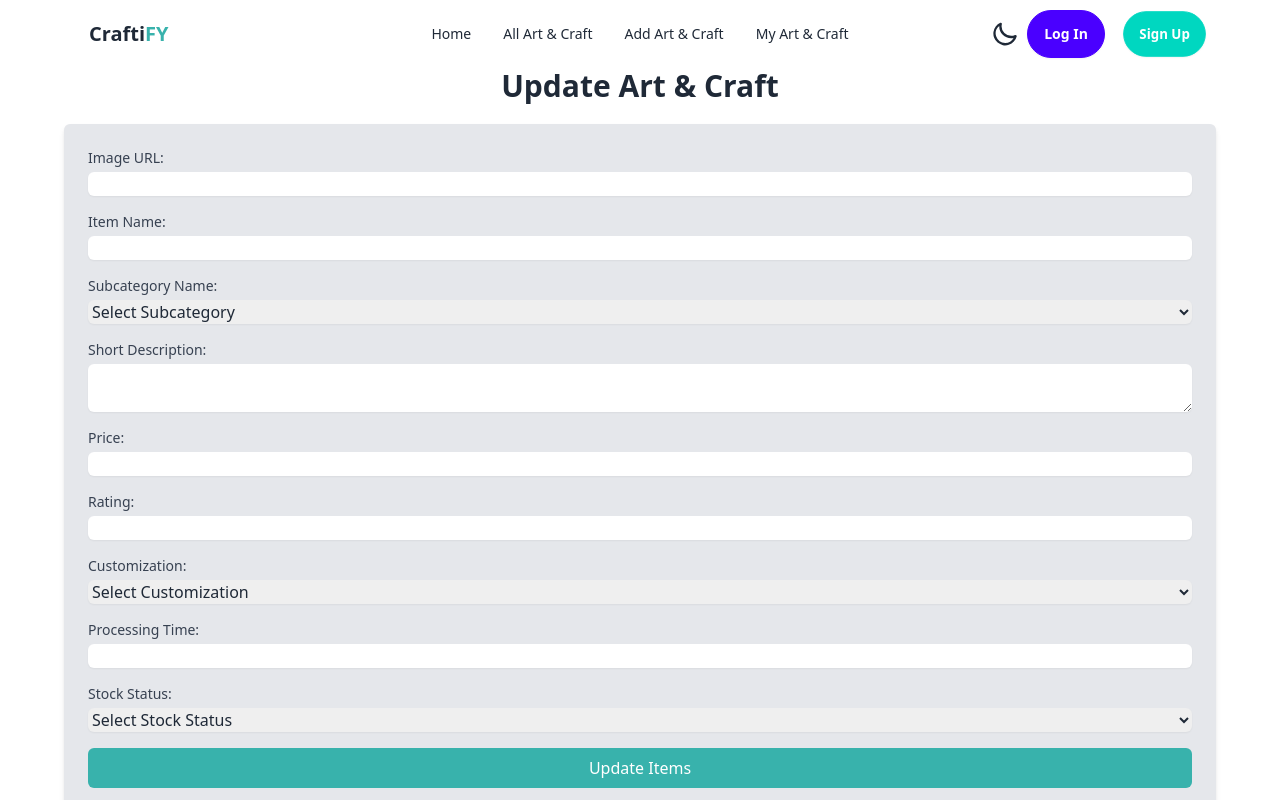
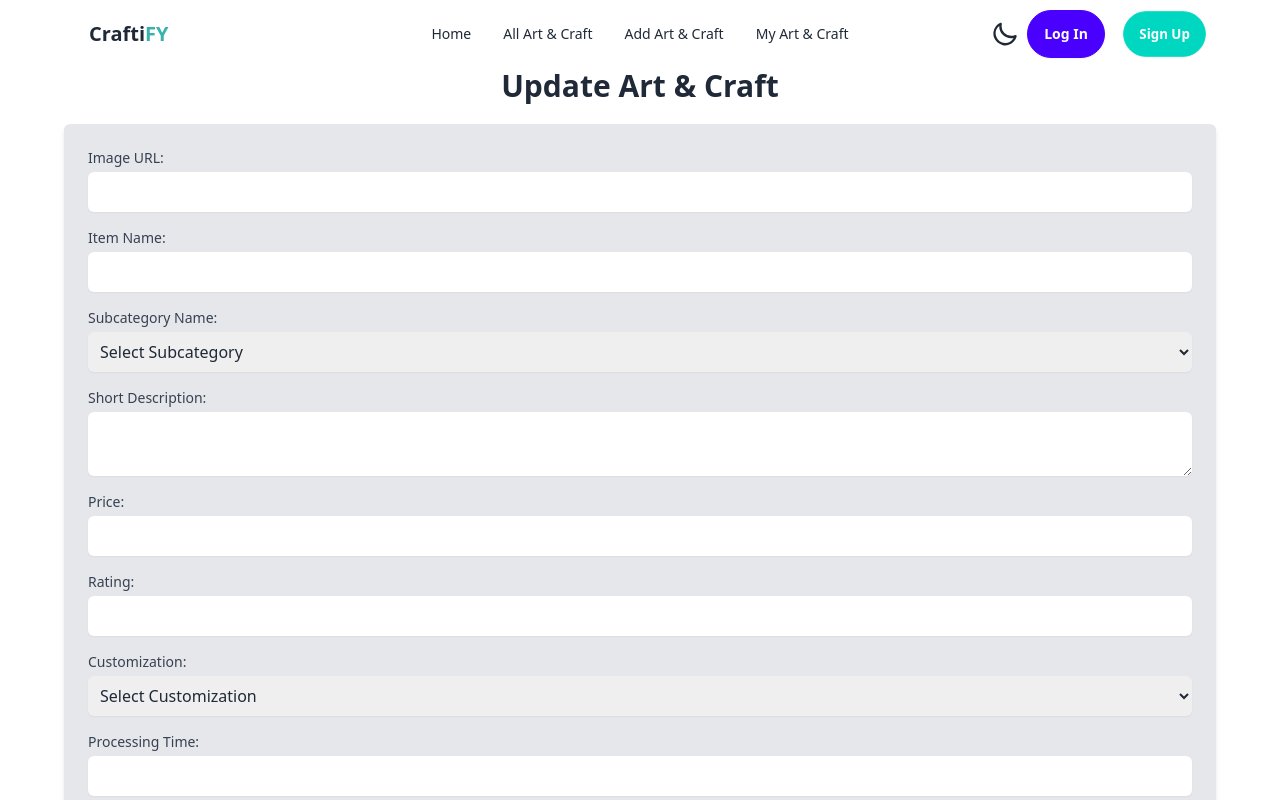
Before and after one commit to joysaha023/craftify-art-store-client-side, a React (Vite) app: page /updateitem/1 in a window 1280 px wide. Shown: the top 800 px of the page. Built offline with nearby package versions, Linux system fonts and the light colour scheme; no server answers.

Commit message:
last and final and final commit

```diff
--- a/src/Components/UpdateItem/UpdateItem.jsx
+++ b/src/Components/UpdateItem/UpdateItem.jsx
@@ -71,7 +71,7 @@ const UpdateItem = () => {
                 type="text"
                 id="image"
                 name="image"
-                className="mt-1 block w-full rounded-md border-gray-300 shadow-sm focus:border-indigo-300 focus:ring focus:ring-indigo-200 focus:ring-opacity-50"
+                className="mt-1 block w-full p-2 outline-none rounded-md border-gray-300 shadow-sm focus:border-indigo-300 focus:ring focus:ring-indigo-200 focus:ring-opacity-50"
                 required
               />
             </div>
@@ -84,7 +84,7 @@ const UpdateItem = () => {
                 id="item_name"
                 name="item_name"
                 defaultValue={product.item_name}
-                className="mt-1 pl-1 block w-full rounded-md border-gray-300 shadow-sm focus:border-indigo-300 focus:ring focus:ring-indigo-200 focus:ring-opacity-50"
+                className="mt-1 pl-1 block p-2 outline-none w-full rounded-md border-gray-300 shadow-sm focus:border-indigo-300 focus:ring focus:ring-indigo-200 focus:ring-opacity-50"
                 required
               />
             </div>
@@ -95,7 +95,7 @@ const UpdateItem = () => {
               <select
                 id="subcategory_name"
                 name="subcategory_name"
-                className="mt-1 block w-full rounded-md border-gray-300 shadow-sm focus:border-indigo-300 focus:ring focus:ring-indigo-200 focus:ring-opacity-50"
+                className="mt-1 block w-full p-2 outline-none rounded-md border-gray-300 shadow-sm focus:border-indigo-300 focus:ring focus:ring-indigo-200 focus:ring-opacity-50"
                 required
               >
                 <option value="">Select Subcategory</option>
@@ -116,7 +116,7 @@ const UpdateItem = () => {
               <textarea
                 id="short_description"
                 name="short_description"
-                className="mt-1 block w-full rounded-md border-gray-300 shadow-sm focus:border-indigo-300 focus:ring focus:ring-indigo-200 focus:ring-opacity-50"
+                className="mt-1 block w-full p-2 outline-none rounded-md border-gray-300 shadow-sm focus:border-indigo-300 focus:ring focus:ring-indigo-200 focus:ring-opacity-50"
                 required
               ></textarea>
             </div>
@@ -130,7 +130,7 @@ const UpdateItem = () => {
                 name="price"
                 defaultValue={product.price}
                 min="0"
-                className="mt-1 pl-1 block w-full rounded-md border-gray-300 shadow-sm focus:border-indigo-300 focus:ring focus:ring-indigo-200 focus:ring-opacity-50"
+                className="mt-1 pl-1 block w-full p-2 outline-none rounded-md border-gray-300 shadow-sm focus:border-indigo-300 focus:ring focus:ring-indigo-200 focus:ring-opacity-50"
                 required
               />
             </div>
@@ -146,7 +146,7 @@ const UpdateItem = () => {
                 min="0"
                 max="5"
                 step="0.1"
-                className="mt-1 pl-1 block w-full rounded-md border-gray-300 shadow-sm focus:border-indigo-300 focus:ring focus:ring-indigo-200 focus:ring-opacity-50"
+                className="mt-1 pl-1 block p-2 outline-none w-full rounded-md border-gray-300 shadow-sm focus:border-indigo-300 focus:ring focus:ring-indigo-200 focus:ring-opacity-50"
                 required
               />
             </div>
@@ -157,7 +157,7 @@ const UpdateItem = () => {
               <select
                 id="customization"
                 name="customization"
-                className="mt-1 block w-full rounded-md border-gray-300 shadow-sm focus:border-indigo-300 focus:ring focus:ring-indigo-200 focus:ring-opacity-50"
+                className="mt-1 block w-full p-2 outline-none rounded-md border-gray-300 shadow-sm focus:border-indigo-300 focus:ring focus:ring-indigo-200 focus:ring-opacity-50"
                 required
               >
                 <option value="">Select Customization</option>
@@ -174,7 +174,7 @@ const UpdateItem = () => {
                 id="processing_time"
 
                 name="processing_time"
-                className="mt-1 block w-full rounded-md border-gray-300 shadow-sm focus:border-indigo-300 focus:ring focus:ring-indigo-200 focus:ring-opacity-50"
+                className="mt-1 block w-full p-2 outline-none rounded-md border-gray-300 shadow-sm focus:border-indigo-300 focus:ring focus:ring-indigo-200 focus:ring-opacity-50"
                 required
               />
             </div>
@@ -185,7 +185,7 @@ const UpdateItem = () => {
               <select
                 id="stock_status"
                 name="stock_status"
-                className="mt-1 block w-full rounded-md border-gray-300 shadow-sm focus:border-indigo-300 focus:ring focus:ring-indigo-200 focus:ring-opacity-50"
+                className="mt-1 block w-full rounded-md p-2 outline-none border-gray-300 shadow-sm focus:border-indigo-300 focus:ring focus:ring-indigo-200 focus:ring-opacity-50"
                 required
               >
                 <option value="">Select Stock Status</option>
@@ -196,7 +196,7 @@ const UpdateItem = () => {
             <div className="mb-4">
               <button
                 type="submit"
-                className="w-full bg-[#38B2AC] text-white py-2 px-4 rounded-md hover:bg-indigo-600 transition duration-200"
+                className="w-full bg-[#38B2AC]  text-white py-2 px-4 rounded-md hover:bg-indigo-600 transition duration-200"
               >
                 Update Items
               </button>
--- a/src/Pages/AllartandCraft/AllartandCraft.jsx
+++ b/src/Pages/AllartandCraft/AllartandCraft.jsx
@@ -22,7 +22,7 @@ const AllartandCraft = () => {
         setTimeout(() => {
           setallItems(fetchedData);
           setIsLoading(false);
-        }, 2000); // 5 seconds in milliseconds - 3000 for API delay + 2000 minimum loading time
+        }, 1000); // 5 seconds in milliseconds - 3000 for API delay + 2000 minimum loading time
       } catch (error) {
         console.error('Error fetching data:', error);
       }
--- a/src/Pages/ErrorPage/ErrorPage.jsx
+++ b/src/Pages/ErrorPage/ErrorPage.jsx
@@ -17,7 +17,7 @@ const ErrorPage = () => {
       <h2 className="text-3xl mt-10 lg:text-6xl font-bold text-red-500">404</h2>
       <h2 className="text-4xl mt-10 lg:text-7xl font-bold text-red-500">Page Not Found</h2>
       <p className="text-lg my-6 lg:text-3xl font-medium text-gray-400">Sorry, we couldn't find the page.</p>
-      <Link to={"/"} className="btn bg-[#0077be] text-white hover:text-black">Go to Home</Link>
+      <Link to={"/"} className="btn bg-[#38B2AC] text-white hover:text-black">Go to Home</Link>
     </div>
   );
 };
```
Also changed, not shown: src/Pages/AddartandCraft/AddartandCraft.jsx (+12 -12 lines).
